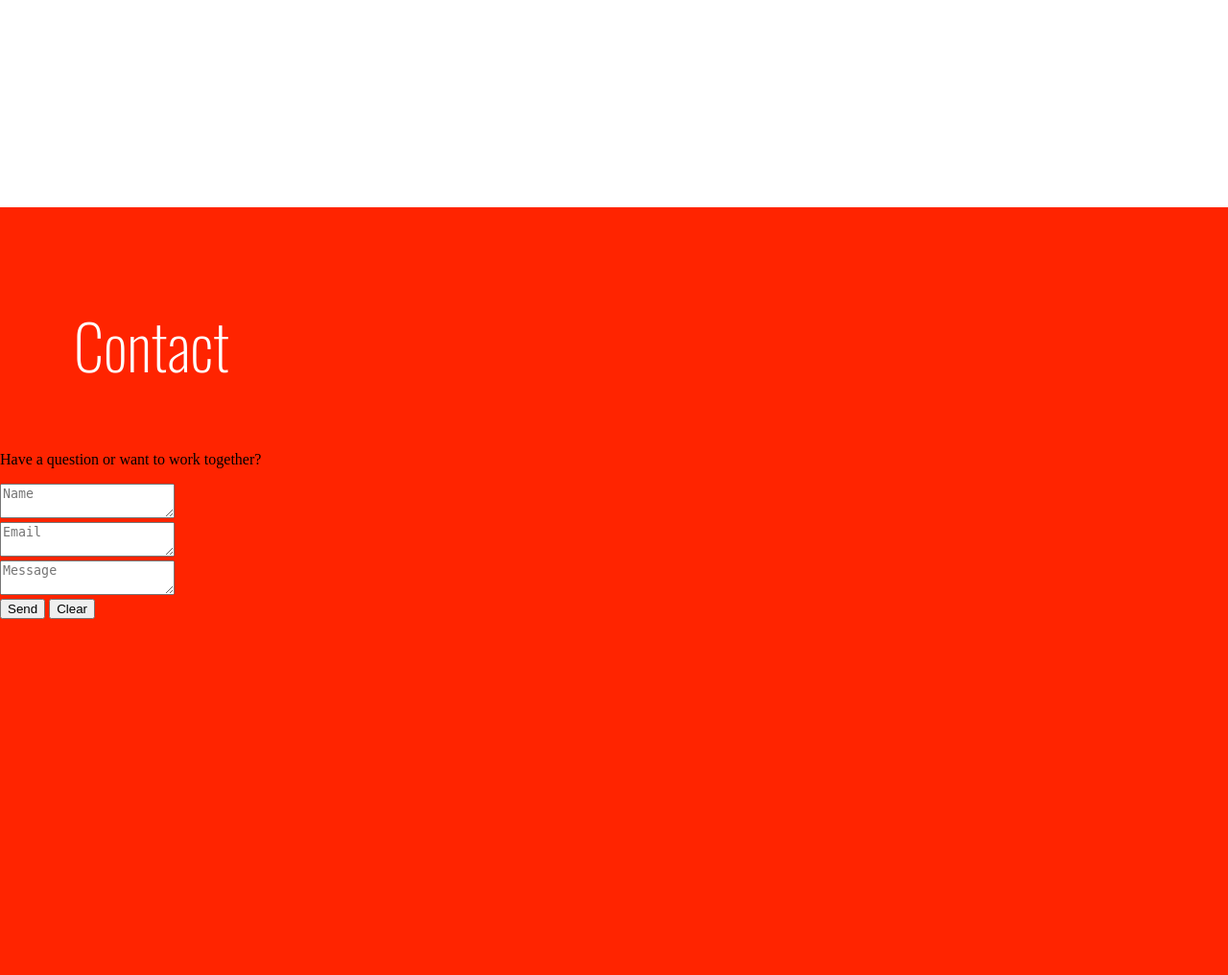
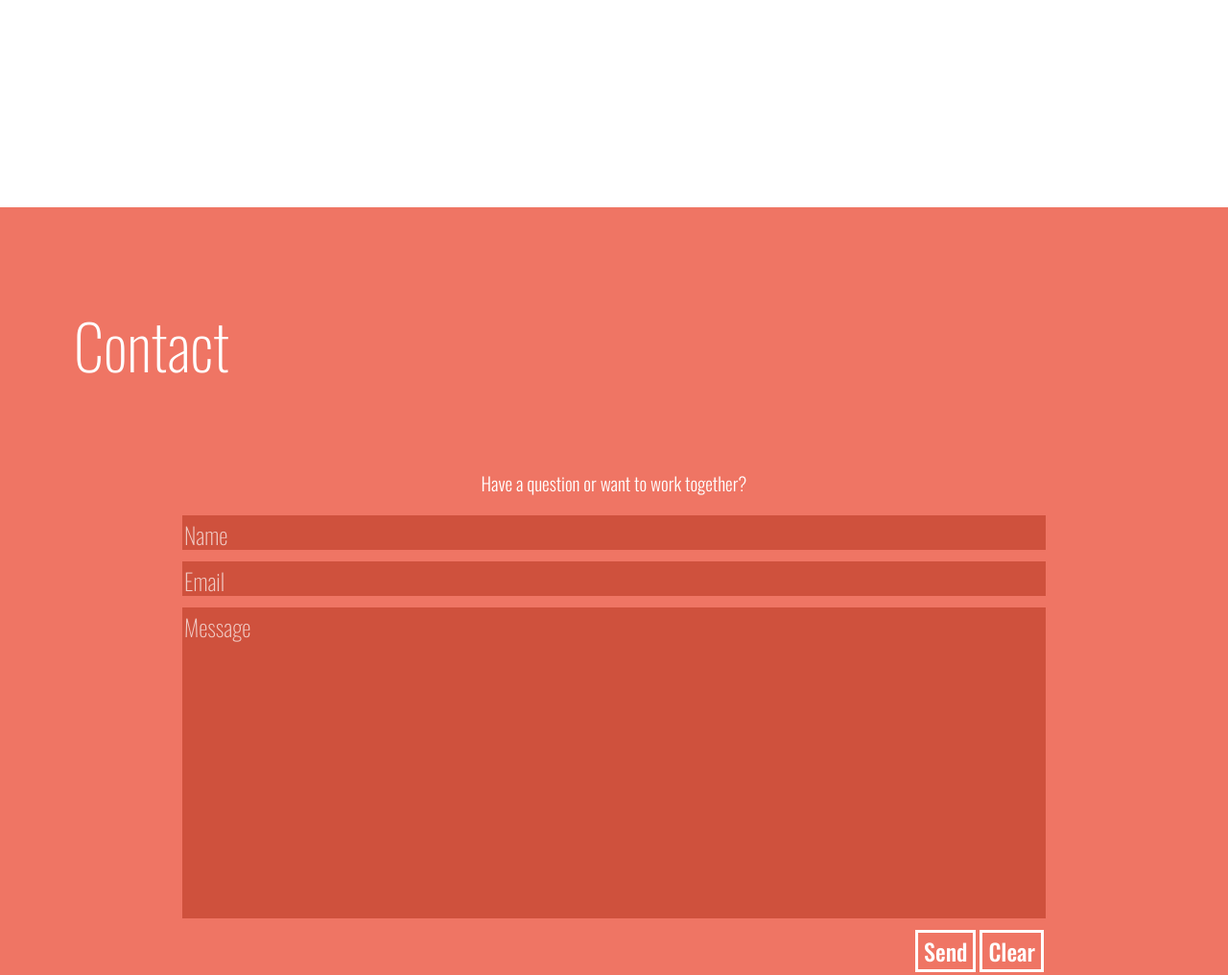
Before and after one commit to meliat329/meliat329.github.io, a PHP site: page / in a window 1280 px wide. Shown: the part 3240-4256 px from the top of the page at 96% size. Run offline with PHP 8.4, Linux system fonts and the light colour scheme.

Commit message:
Update resume.css

```diff
--- a/resume.css
+++ b/resume.css
@@ -11,8 +11,8 @@ body {
     height: 90vh;
     background: linear-gradient(
         to right,
-        #FF2400 0%,
-        #FF2400 50%,
+        #EF7564 0%,
+        #EF7564 50%,
         #FFFFFF 50%,
         #FFFFFF 100%
     );
@@ -80,6 +80,7 @@ body {
     font-family: 'Oswald', sans-serif;
     font-weight: 300;
     height: 10vh;
+    cursor: pointer;
 }
 
 /* gets rid of ugly blue outline on chrome when button clicked*/
@@ -110,7 +111,7 @@ body {
 }
 
 #academics {
-    background-color: #FF2400;
+    background-color: #EF7564;
 }
 
 #experience {
@@ -118,7 +119,7 @@ body {
 }
 
 #contact {
-    background-color: #FF2400;
+    background-color: #EF7564;
 }
 
 .aboutTitle {
@@ -154,3 +155,74 @@ body {
     font-weight: 200;
     font-size: 5vw;
 }
+
+.qsWrapper {
+    display: flex;
+    justify-content: center;
+}
+
+.qs {
+    color: white;
+    font-family: 'Oswald', sans-serif;
+    font-weight: 300;
+    font-size: larger;
+}
+
+.inputs {
+    display: block;
+    text-align: center;
+    margin-bottom: 0px;
+}
+
+.inputs textarea{
+    background-color: #CF513D;
+    border: none;
+    width: 70vw;
+    height: 4vh;
+    margin-bottom: 1vh;
+    color: white;
+    resize: none;
+    font-size: 3vh;
+    font-family: 'Oswald', sans-serif;
+    font-weight: 200;
+}
+
+::placeholder {
+    color: white;
+    opacity: 70%;
+}
+
+.inputs textarea:focus {
+    outline: none;
+}
+
+#messageBox {
+    height: 40vh;
+}
+
+.buttons {
+    width: 85vw;
+    display: block;
+    text-align: right;
+}
+
+.buttons input{
+    cursor: pointer;
+    background-color: transparent;
+    border-color: white;
+    border-width: 3px;
+    border-style: solid;
+    color: white;
+    font-size: 3vh;
+    font-family: 'Oswald', sans-serif;
+    font-weight: 400;
+}
+
+.buttons input:focus {
+    outline: none;
+}
+
+.buttons input:hover {
+    background-color: white;
+    color: #EF7564;
+}
```
